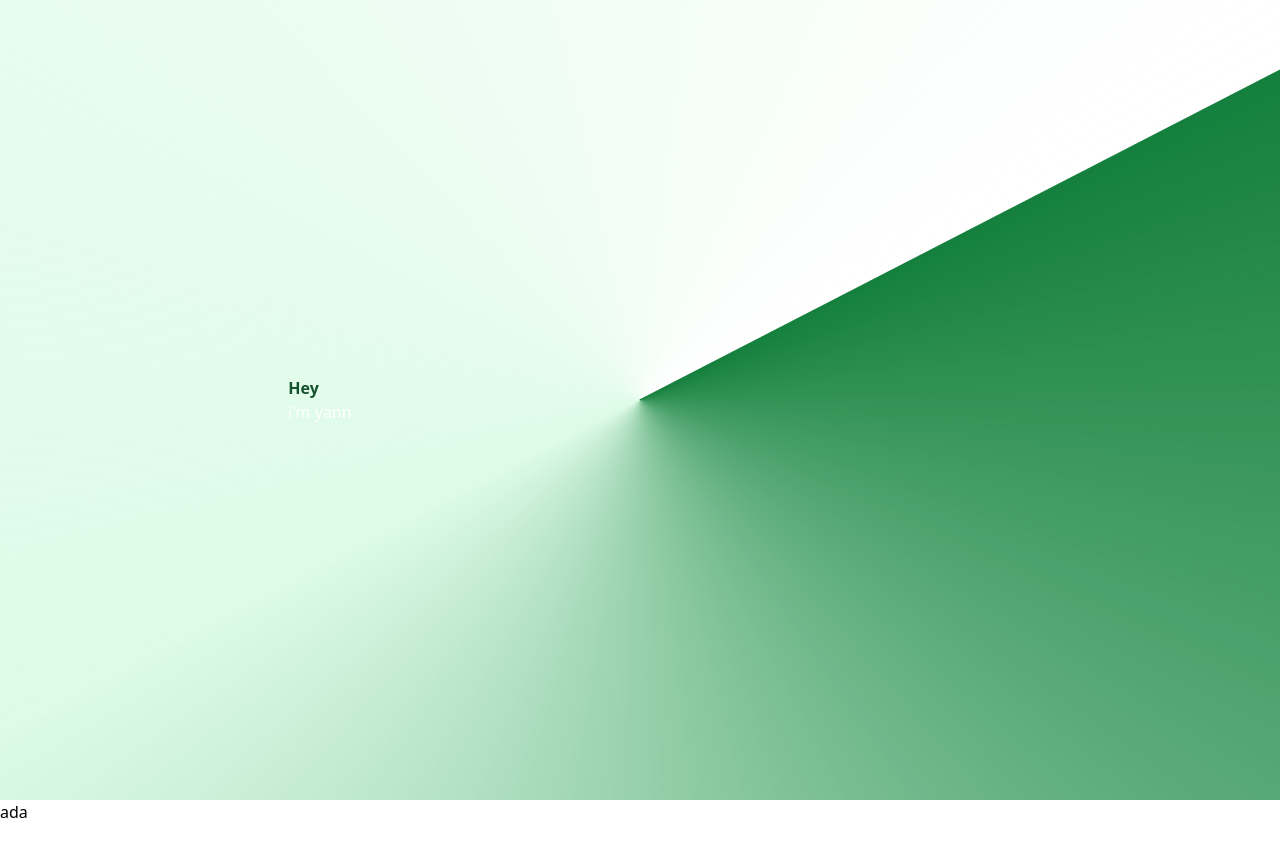
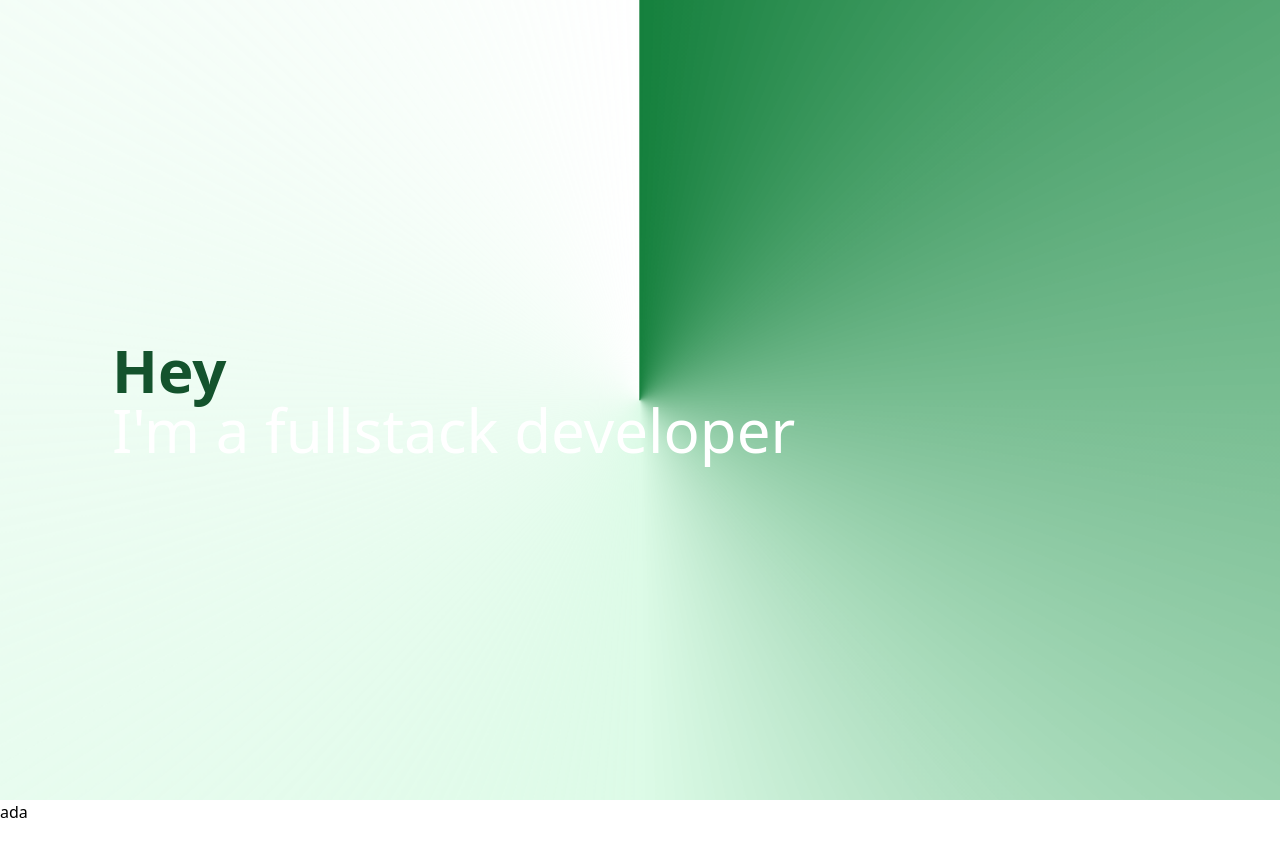
Before and after one commit to yann-lauwers/yann-lauwers, a Next.js app: page / in a window 1280 px wide. Shown: the top 856 px of the page. Built offline with nearby package versions, Linux system fonts and the light colour scheme.

Commit message:
feat: add first sectino basic

```diff
--- a/pages/index.tsx
+++ b/pages/index.tsx
@@ -8,14 +8,34 @@ const getDiagonal = (height: number, width: number) => {
 }
 
 export default function Home() {
-  const ref = useRef(null)
+  const ref = useRef<HTMLDivElement>(null)
 
   const [height, setHeight] = useState(0)
   const [width, setWidth] = useState(0)
+  const [text, setText] = useState("I'm Yann")
+
+  useEffect(() => {
+    let interval: any
+
+    const timer = setTimeout(() => {
+      setText(prevState => (prevState === "I'm Yann" ? "I'm a fullstack developer" : "I'm Yann"))
+
+      interval = setInterval(() => {
+        setText(prevState => (prevState === "I'm Yann" ? "I'm a fullstack developer" : "I'm Yann"))
+      }, 7000)
+    }, 5250)
+
+    return () => {
+      clearTimeout(timer)
+      clearInterval(interval)
+    }
+  }, [])
 
   useLayoutEffect(() => {
-    setHeight(ref.current.clientHeight)
-    setWidth(ref.current.clientWidth)
+    if (ref.current) {
+      setHeight(ref.current.clientHeight)
+      setWidth(ref.current.clientWidth)
+    }
   }, [])
 
   return (
@@ -27,7 +47,7 @@ export default function Home() {
         <link rel="icon" href="/favicon.ico" />
       </Head>
       <main className="h-full z-0">
-        <div className="relative h-screen overflow-hidden" ref={ref}>
+        <div className="relative h-screen overflow-hidden hidden lg:block" ref={ref}>
           <div
             style={{
               height: `${getDiagonal(height, width)}px`,
@@ -36,12 +56,9 @@ export default function Home() {
             className="z-0 absolute top-1/2 left-1/2 bg-[conic-gradient(var(--tw-gradient-stops))] from-green-700 via-green-200/50 to-white duration-500 -translate-x-1/2 -translate-y-1/2 rotate"
           />
           <div className="relative z-10 flex h-full w-full">
-            <div className="w-1/2 h-full flex items-center">
-              <h1 className="mx-auto">
-                <span className="text-green-900 font-bold">Hey</span>
-                <br />
-                <span className="text-white">i&apos;m yann</span>
-              </h1>
+            <div className="h-full flex items-start justify-center mb-28 flex-col ml-28">
+              <h1 className="text-green-900 font-bold text-5xl xl:text-6xl">Hey</h1>
+              <h1 className="text-white text-5xl xl:text-6xl">{text}</h1>
             </div>
           </div>
         </div>
```
